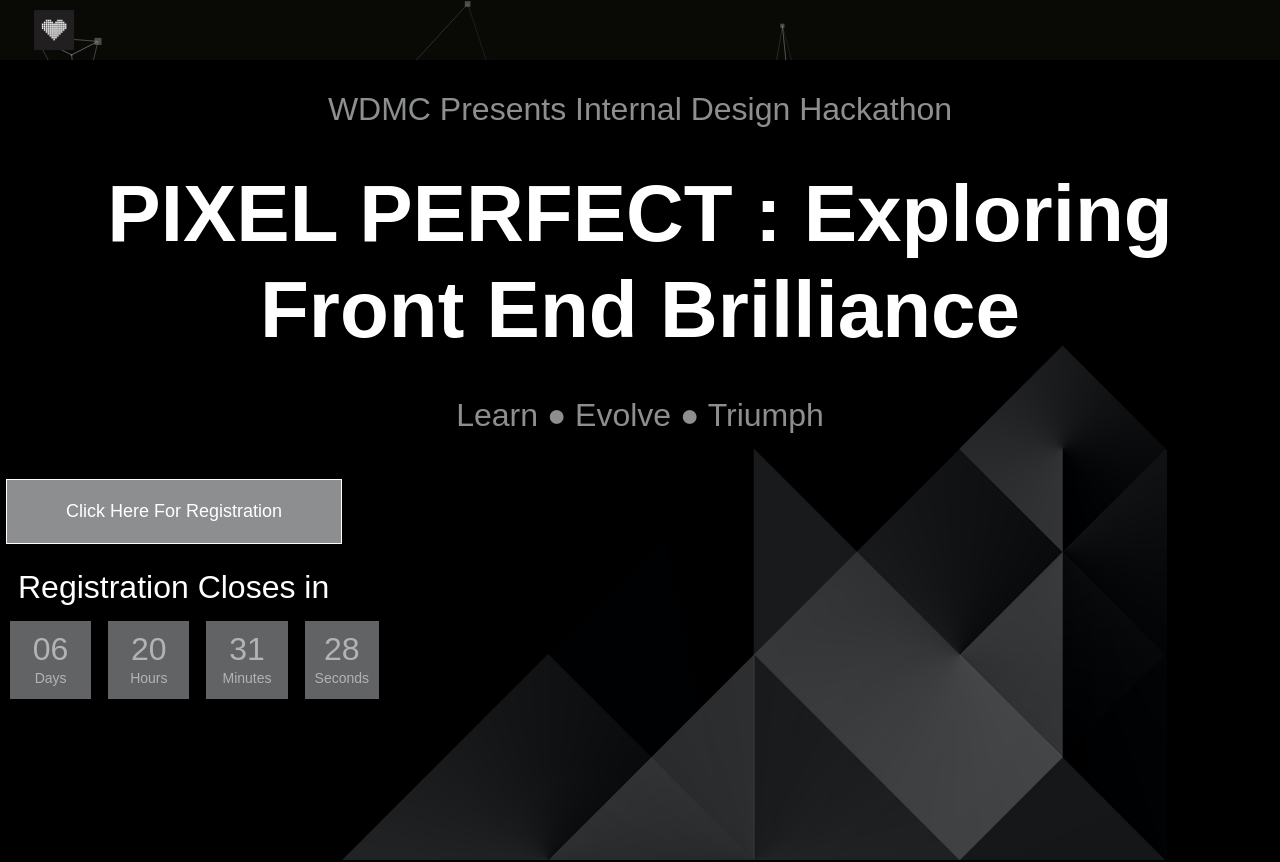
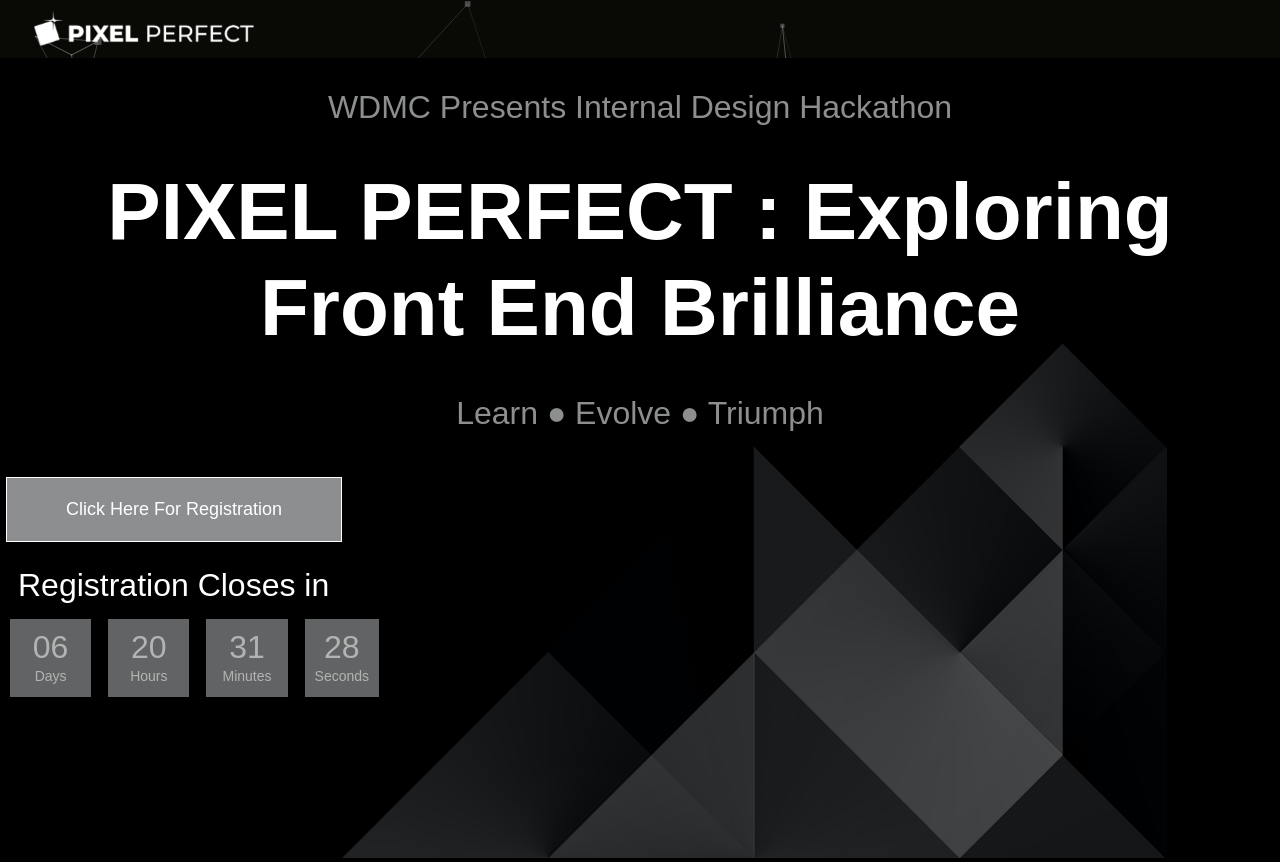
Before and after one commit to harimurugan1989/pixel-perfect, a React (Create React App) app: page / in a window 1280 px wide. Shown: the top 862 px of the page. Built offline with nearby package versions, Linux system fonts and the light colour scheme.

Commit message:
logo updated

```diff
--- a/src/components/Navbaar.js
+++ b/src/components/Navbaar.js
@@ -1,6 +1,6 @@
 import { useState, useEffect } from "react";
 import React from 'react';
-import logo from '../assets/img/rever.jpg';
+import logo from '../assets/img/reverfinal.png';
 import { Nav } from "react-bootstrap";
 import { NavLink, Link } from "react-router-dom";
 
@@ -28,7 +28,7 @@ export const Navbaar = () => {
   return (
     <nav class={scrolled ? "navbar fixed-top scrolled" : "navbar fixed-top"}>
       <div class="container-fluid">
-        <Link to="/"><a class="navbar-brand" ><img src={logo} style={{ width: '40px', height: 'auto' }} alt="Logo" /></a></Link>
+        <Link to="/"><a class="navbar-brand" ><img src={logo} style={{ width: '220px', height: 'auto' }} alt="Logo" /></a></Link>
         <div className="nav-options">
 
           {/* <Nav className="ms-auto">
```
Also changed, not shown: src/assets/img/reverfinal.png (added).
